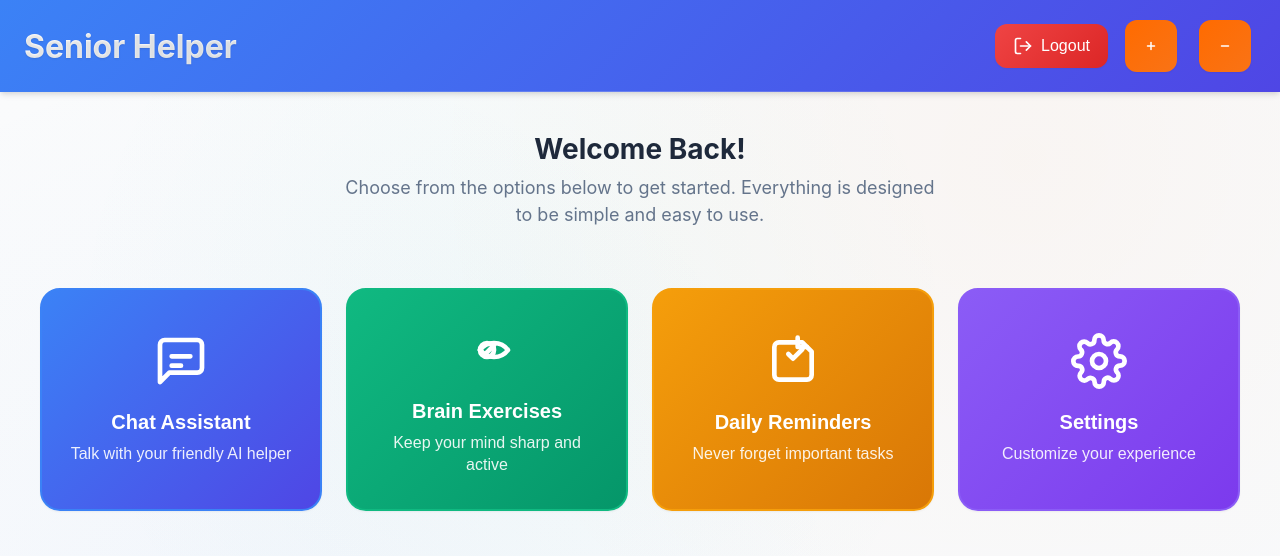
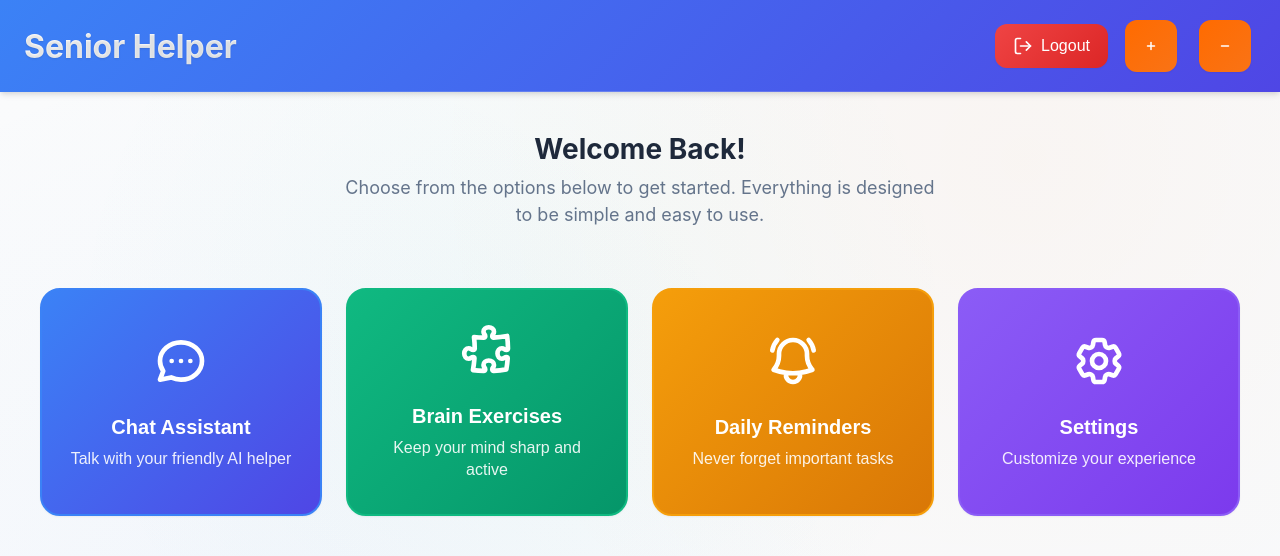
Before and after one commit to farreeez/P4P, a React (Vite) app in the folder Frontend/ChatbotFrontend/: page /app/home in a window 1280 px wide. Shown: the top 556 px of the page. Built offline with nearby package versions, Linux system fonts and the light colour scheme; sample sign-in values are in the browser's storage.

Commit message:
fixed svgs for homepage

```diff
--- a/Frontend/ChatbotFrontend/src/components/homeComponent/HomePage.jsx
+++ b/Frontend/ChatbotFrontend/src/components/homeComponent/HomePage.jsx
@@ -13,18 +13,9 @@ export default function HomePage() {
       path: "/app/chat",
       className: "chat",
       icon: (
-        <svg
-          xmlns="http://www.w3.org/2000/svg"
-          viewBox="0 0 24 24"
-          fill="none"
-          stroke="currentColor"
-          strokeWidth="2"
-          strokeLinecap="round"
-          strokeLinejoin="round"
-          className="menu-icon"
-        >
-          <path d="M21 15a2 2 0 0 1-2 2H7l-4 4V5a2 2 0 0 1 2-2h14a2 2 0 0 1 2 2z" />
-          <path d="M8 10h8M8 14h4" />
+        // Better proportioned chat bubble icon
+        <svg className="menu-icon" xmlns="http://www.w3.org/2000/svg" fill="none" viewBox="0 0 24 24" stroke="currentColor" strokeWidth="2" width="32" height="32">
+          <path strokeLinecap="round" strokeLinejoin="round" d="M8 12h.01M12 12h.01M16 12h.01M21 12c0 4.418-4.03 8-9 8a9.863 9.863 0 01-4.255-.949L3 20l1.395-3.72C3.512 15.042 3 13.574 3 12c0-4.418 4.03-8 9-8s9 3.582 9 8z" />
         </svg>
       ),
     },
@@ -35,19 +26,9 @@ export default function HomePage() {
       path: "/app/exercises",
       className: "exercises",
       icon: (
-        <svg
-          xmlns="http://www.w3.org/2000/svg"
-          viewBox="0 0 24 24"
-          fill="none"
-          stroke="currentColor"
-          strokeWidth="2"
-          strokeLinecap="round"
-          strokeLinejoin="round"
-          className="menu-icon"
-        >
-          <path d="M9 12l2 2 4-4" />
-          <path d="M21 12c-1.25-1.73-3.5-3-6-3s-4.75 1.27-6 3c1.25 1.73 3.5 3 6 3s4.75-1.27 6-3z" />
-          <circle cx="12" cy="12" r="3" />
+        // Puzzle piece icon representing brain exercises
+        <svg className="menu-icon" xmlns="http://www.w3.org/2000/svg" fill="none" viewBox="0 0 24 24" stroke="currentColor" strokeWidth="2" width="32" height="32">
+          <path strokeLinecap="round" strokeLinejoin="round" d="M14.25 6.087c0-.355.186-.676.401-.959.221-.29.349-.634.349-1.003 0-1.036-1.007-1.875-2.25-1.875s-2.25.84-2.25 1.875c0 .369.128.713.349 1.003.215.283.401.604.401.959v0a.64.64 0 0 1-.657.643 48.39 48.39 0 0 1-4.163-.3c.186 1.613.293 3.25.315 4.907a.656.656 0 0 1-.658.663v0c-.355 0-.676-.186-.959-.401a1.647 1.647 0 0 0-1.003-.349c-1.036 0-1.875 1.007-1.875 2.25s.84 2.25 1.875 2.25c.369 0 .713-.128 1.003-.349.283-.215.604-.401.959-.401v0c.31 0 .555.26.532.57a48.039 48.039 0 0 1-.642 5.056c1.518.19 3.058.309 4.616.354a.64.64 0 0 0 .657-.643v0c0-.355-.186-.676-.401-.959a1.647 1.647 0 0 1-.349-1.003c0-1.035 1.008-1.875 2.25-1.875 1.243 0 2.25.84 2.25 1.875 0 .369-.128.713-.349 1.003-.215.283-.4.604-.4.959v0c0 .333.277.599.61.58a48.1 48.1 0 0 0 5.427-.63 48.05 48.05 0 0 0 .582-4.717.532.532 0 0 0-.533-.57v0c-.355 0-.676.186-.959.401-.29.221-.634.349-1.003.349-1.035 0-1.875-1.007-1.875-2.25s.84-2.25 1.875-2.25c.37 0 .713.128 1.003.349.283.215.604.401.96.401v0a.656.656 0 0 0 .658-.663 48.422 48.422 0 0 0-.37-5.36c-1.886.342-3.81.574-5.766.689a.578.578 0 0 1-.61-.58v0Z" />
         </svg>
       ),
     },
@@ -58,19 +39,9 @@ export default function HomePage() {
       path: "/app/reminders",
       className: "reminders",
       icon: (
-        <svg
-          xmlns="http://www.w3.org/2000/svg"
-          viewBox="0 0 24 24"
-          fill="none"
-          stroke="currentColor"
-          strokeWidth="2"
-          strokeLinecap="round"
-          strokeLinejoin="round"
-          className="menu-icon"
-        >
-          <path d="M6 4h10l4 4v10a2 2 0 0 1-2 2H6a2 2 0 0 1-2-2V6a2 2 0 0 1 2-2z" />
-          <path d="M14 2v4h4" />
-          <path d="M10 9l2 2 4-4" />
+        // Bell with notification dot for reminders
+        <svg className="menu-icon" xmlns="http://www.w3.org/2000/svg" fill="none" viewBox="0 0 24 24" stroke="currentColor" strokeWidth="2" width="32" height="32">
+          <path strokeLinecap="round" strokeLinejoin="round" d="M14.857 17.082a23.848 23.848 0 0 0 5.454-1.31A8.967 8.967 0 0 1 18 9.75V9A6 6 0 0 0 6 9v.75a8.967 8.967 0 0 1-2.312 6.022c1.733.64 3.56 1.085 5.455 1.31m5.714 0a24.255 24.255 0 0 1-5.714 0m5.714 0a3 3 0 1 1-5.714 0M3.124 7.5A8.969 8.969 0 0 1 5.292 3m13.416 0a8.969 8.969 0 0 1 2.168 4.5" />
         </svg>
       ),
     },
@@ -81,18 +52,10 @@ export default function HomePage() {
       path: "/app/settings",
       className: "settings",
       icon: (
-        <svg
-          xmlns="http://www.w3.org/2000/svg"
-          viewBox="0 0 24 24"
-          fill="none"
-          stroke="currentColor"
-          strokeWidth="2"
-          strokeLinecap="round"
-          strokeLinejoin="round"
-          className="menu-icon"
-        >
-          <circle cx="12" cy="12" r="3" />
-          <path d="M19.4 15a1.65 1.65 0 0 0 .33 1.82l.06.06a2 2 0 0 1 0 2.83 2 2 0 0 1-2.83 0l-.06-.06a1.65 1.65 0 0 0-1.82-.33 1.65 1.65 0 0 0-1 1.51V21a2 2 0 0 1-2 2 2 2 0 0 1-2-2v-.09A1.65 1.65 0 0 0 9 19.4a1.65 1.65 0 0 0-1.82.33l-.06.06a2 2 0 0 1-2.83 0 2 2 0 0 1 0-2.83l.06-.06a1.65 1.65 0 0 0 .33-1.82 1.65 1.65 0 0 0-1.51-1H3a2 2 0 0 1-2-2 2 2 0 0 1 2-2h.09A1.65 1.65 0 0 0 4.6 9a1.65 1.65 0 0 0-.33-1.82l-.06-.06a2 2 0 0 1 0-2.83 2 2 0 0 1 2.83 0l.06.06a1.65 1.65 0 0 0 1.82.33H9a1.65 1.65 0 0 0 1-1.51V3a2 2 0 0 1 2-2 2 2 0 0 1 2 2v.09a1.65 1.65 0 0 0 1 1.51 1.65 1.65 0 0 0 1.82-.33l.06-.06a2 2 0 0 1 2.83 0 2 2 0 0 1 0 2.83l-.06.06a1.65 1.65 0 0 0-.33 1.82V9a1.65 1.65 0 0 0 1.51 1H21a2 2 0 0 1 2 2 2 2 0 0 1-2 2h-.09a1.65 1.65 0 0 0-1.51 1z" />
+        // Modern gear/cog settings icon
+        <svg className="menu-icon" xmlns="http://www.w3.org/2000/svg" fill="none" viewBox="0 0 24 24" stroke="currentColor" strokeWidth="2" width="32" height="32">
+          <path strokeLinecap="round" strokeLinejoin="round" d="M9.594 3.94c.09-.542.56-.94 1.11-.94h2.593c.55 0 1.02.398 1.11.94l.213 1.281c.063.374.313.686.645.87.074.04.147.083.22.127.325.196.72.257 1.075.124l1.217-.456a1.125 1.125 0 0 1 1.37.49l1.296 2.247a1.125 1.125 0 0 1-.26 1.431l-1.003.827c-.293.241-.438.613-.43.992a6.759 6.759 0 0 1 0 .255c-.008.378.137.75.43.991l1.004.827c.424.35.534.955.26 1.43l-1.298 2.247a1.125 1.125 0 0 1-1.369.491l-1.217-.456c-.355-.133-.75-.072-1.076.124a6.57 6.57 0 0 1-.22.128c-.331.183-.581.495-.644.869l-.213 1.281c-.09.543-.56.94-1.11.94h-2.594c-.55 0-1.019-.398-1.11-.94l-.213-1.281c-.062-.374-.312-.686-.644-.87a6.52 6.52 0 0 1-.22-.127c-.325-.196-.72-.257-1.076-.124l-1.217.456a1.125 1.125 0 0 1-1.369-.49l-1.297-2.247a1.125 1.125 0 0 1 .26-1.431l1.004-.827c.292-.24.437-.613.43-.991a6.932 6.932 0 0 1 0-.255c.007-.38-.138-.751-.43-.992l-1.004-.827a1.125 1.125 0 0 1-.26-1.43l1.297-2.247a1.125 1.125 0 0 1 1.37-.491l1.216.456c.356.133.751.072 1.076-.124.072-.044.146-.086.22-.128.332-.183.582-.495.644-.869l.214-1.28Z" />
+          <path strokeLinecap="round" strokeLinejoin="round" d="M15 12a3 3 0 1 1-6 0 3 3 0 0 1 6 0Z" />
         </svg>
       ),
     },
@@ -105,14 +68,12 @@ export default function HomePage() {
   return (
     <div className="home-container">
       <Header title="Senior Helper" />
-
       <section className="welcome-section">
         <h2 className="welcome-title">Welcome Back!</h2>
         <p className="welcome-subtitle">
           Choose from the options below to get started. Everything is designed to be simple and easy to use.
         </p>
       </section>
-
       <main className="menu-container">
         {menuItems.map((item) => (
           <button
@@ -121,8 +82,10 @@ export default function HomePage() {
             onClick={() => handleMenuClick(item.path)}
             aria-label={`Go to ${item.title} - ${item.description}`}
           >
-            {item.icon}
-            <div>
+            <div className="menu-icon-container">
+              {item.icon}
+            </div>
+            <div className="menu-content">
               <div className="menu-label">{item.title}</div>
               <div className="menu-description">{item.description}</div>
             </div>
```
